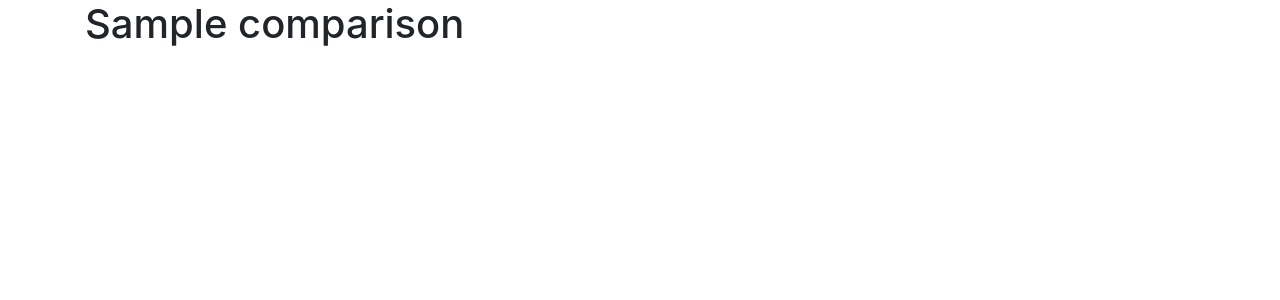
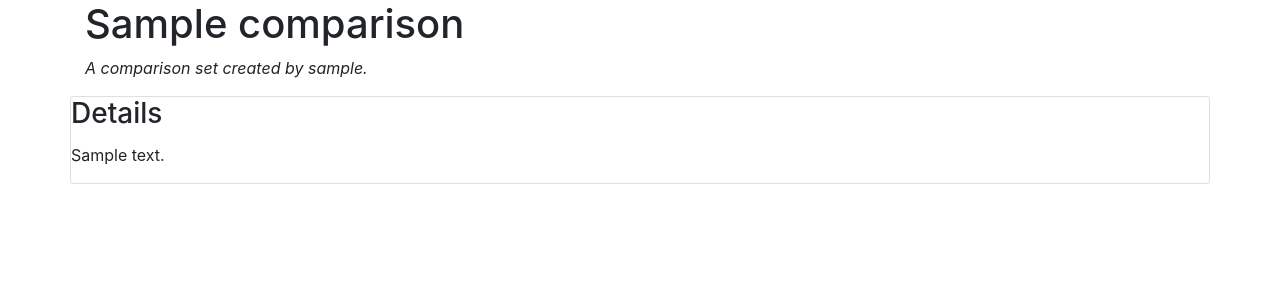
Before and after one commit to EricZaporzan/compare, a Django app: template compare/templates/comparisons/comparison_detail.html in a window 1280 px wide. Shown: the part 56-356 px from the top of the page. Run offline with Django 3.2, Linux system fonts and the light colour scheme; the template is opened without the code that fills it: values that come from a table or form of the project are taken from there, others are empty; tables that the repository leaves empty hold one stand-in row (values such as "Sample post"); parts of the project's set-up code (start-up, migrations or seed data) failed here and were passed over; some libraries are stand-ins or nearby versions.

Commit message:
Added a bit more meat to the detail page.

```diff
--- a/compare/templates/comparisons/comparison_detail.html
+++ b/compare/templates/comparisons/comparison_detail.html
@@ -4,5 +4,10 @@
 {% block content %}
 
 <h1>{{ object.title }}</h1>
+<p class="font-italic">A comparison set created by {{ object.owner.username }}.</p>
+
+<div class="card card-block row">
+  <h3 class="card-title">Details</h3>
+  {% if object.description %}<p>{{ object.description }}</p>{% endif %}
 
 {% endblock content %}
```
